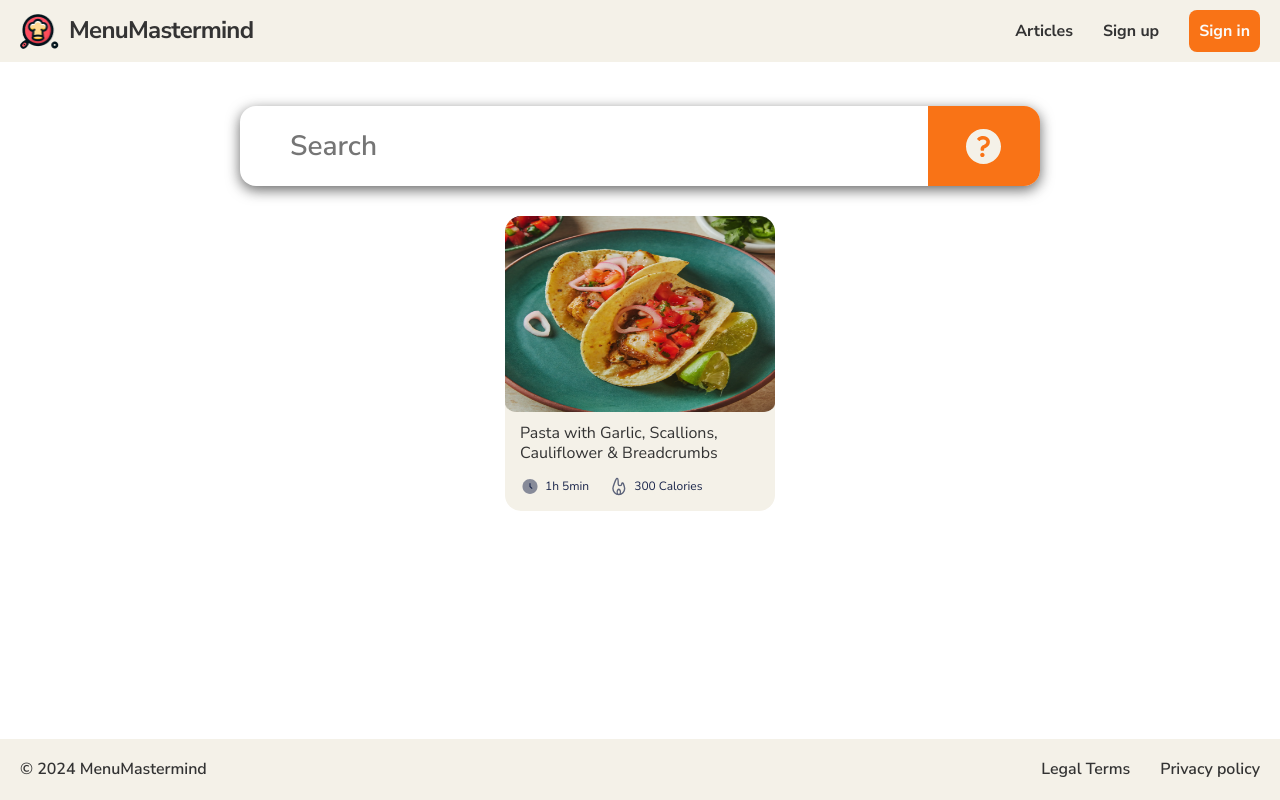
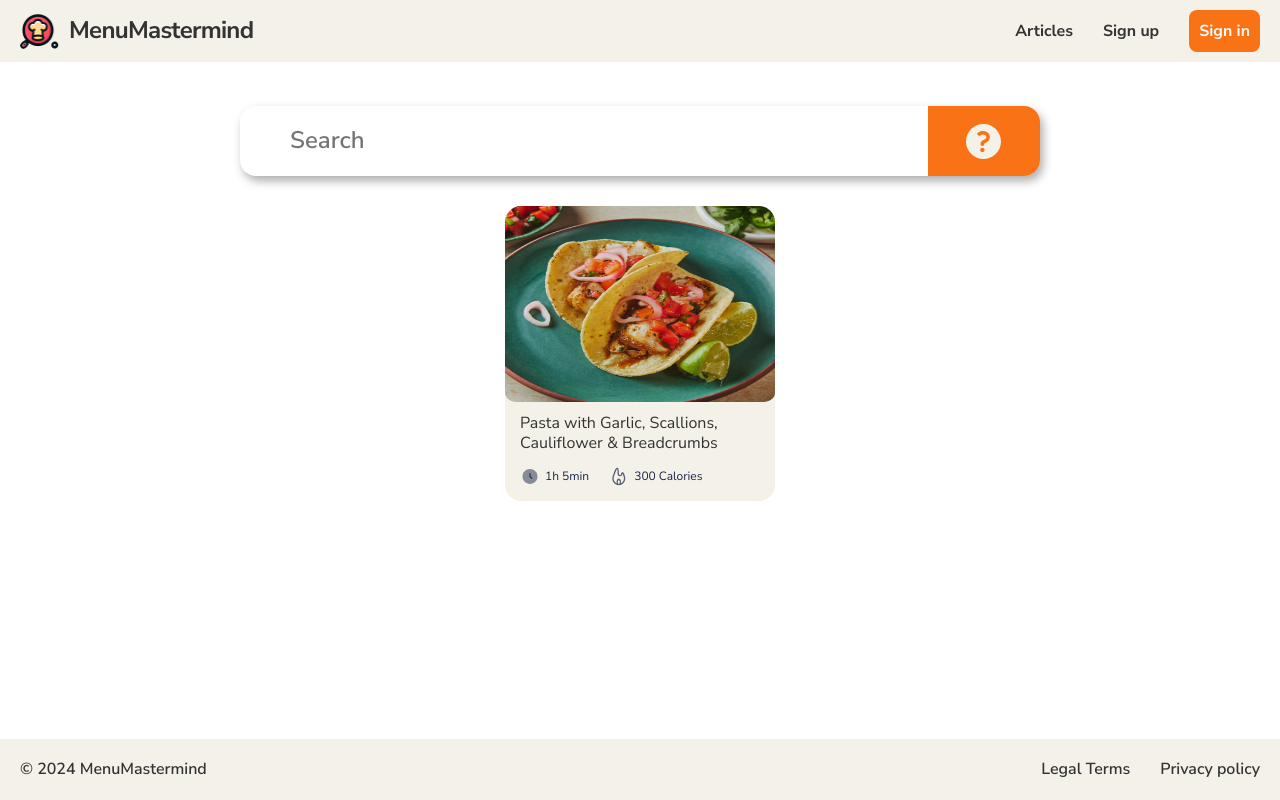
Before and after one commit to JustFantick/menu-mastermind, a Next.js app: page /search in a window 1280 px wide. Built offline with nearby package versions, Linux system fonts and the light colour scheme; no server answers.

Commit message:
feat: update Searchbar logic & styles

```diff
--- a/src/components/searchbar/Searchbar.tsx
+++ b/src/components/searchbar/Searchbar.tsx
@@ -1,46 +1,47 @@
 'use client';
 
 import Image from 'next/image';
-import React, { useState } from 'react';
+import React, { useEffect, useState } from 'react';
 import styles from './searchbar.module.scss';
 
 interface SearchbarProps {
 	defaultValue?: string;
 	placeholder?: string;
-	onSubmit?: (value: String) => void;
+	onSubmit: (value: string) => void;
 }
 
 const Searchbar = ({ defaultValue, placeholder, onSubmit }: SearchbarProps) => {
-	const [inputValue, setInputValue] = useState(defaultValue || '');
+	const [inputValue, setInputValue] = useState<string>(defaultValue || '');
+
+	useEffect(() => {
+		setInputValue(defaultValue || '');
+	}, [defaultValue]);
 
 	function onChangeHandler(e: React.ChangeEvent<HTMLInputElement>) {
 		setInputValue(e.target.value);
 	}
 
-	function onKeyPressHandler(e: React.KeyboardEvent<HTMLInputElement>) {
-		if (!onSubmit) return;
-
-		if (e.key === 'Enter') {
-			onSubmit(inputValue);
-		}
-	}
-
 	return (
-		<label className={styles.searchbar}>
+		<form
+			className={styles.searchbar}
+			onSubmit={e => {
+				e.preventDefault();
+				if (inputValue !== '') onSubmit(inputValue);
+			}}
+		>
 			<input
+				className={styles.searchbar__input}
 				type='text'
 				name='search'
 				placeholder={placeholder ? placeholder : 'Search'}
-				defaultValue={defaultValue && defaultValue}
-				className={styles.searchbar__input}
+				value={inputValue}
 				onChange={e => onChangeHandler(e)}
-				onKeyDown={onKeyPressHandler}
 			/>
 
 			<div className={styles.searchbar__imgSection}>
 				<Image src={'/faq-icon.svg'} height={35} width={35} alt='faq-icon' />
 			</div>
-		</label>
+		</form>
 	);
 };
 
--- a/src/components/searchbar/searchbar.module.scss
+++ b/src/components/searchbar/searchbar.module.scss
@@ -1,7 +1,7 @@
 .searchbar {
 	width: clamp(300px, 62.5vw, 800px);
-	//60-80px
-	height: clamp(3.75rem, calc(3.33rem + 2.08vw), 5rem);
+	//60-70px
+	height: clamp(50px, calc(41.76px + 2.21vw), 70px);
 	@media (max-width: 768px) {
 		width: calc(100vw - 30px);
 	}
@@ -11,7 +11,8 @@
 	//15-50px
 	padding-left: clamp(0.94rem, calc(0.21rem + 3.65vw), 3.13rem);
 	overflow: hidden;
-	filter: drop-shadow(0px 4px 7px rgba(51, 51, 51, 0.75));
+	box-shadow: 3px 5px 10px rgba(51, 51, 51, 0.4);
+	// filter: drop-shadow(0px 4px 7px rgba(51, 51, 51, 0.75));
 
 	display: flex;
 	justify-content: space-between;
@@ -23,17 +24,14 @@
 	flex: 1 1 auto;
 	outline: none;
 
-	//18-28px
-	font-size: clamp(1.13rem, calc(0.92rem + 1.04vw), 1.75rem);
+	//18-24px
+	font-size: clamp(1.13rem, calc(0.97rem + 0.66vw), 1.5rem);
 	line-height: 1.5;
 	font-weight: 600;
 }
 
 .searchbar__imgSection {
 	flex: 0 1 15%;
-	@media (max-width: 425px) {
-		flex: 0 0 20%;
-	}
 
 	height: 100%;
 	background-color: var(--accent-color-secondary);
```
